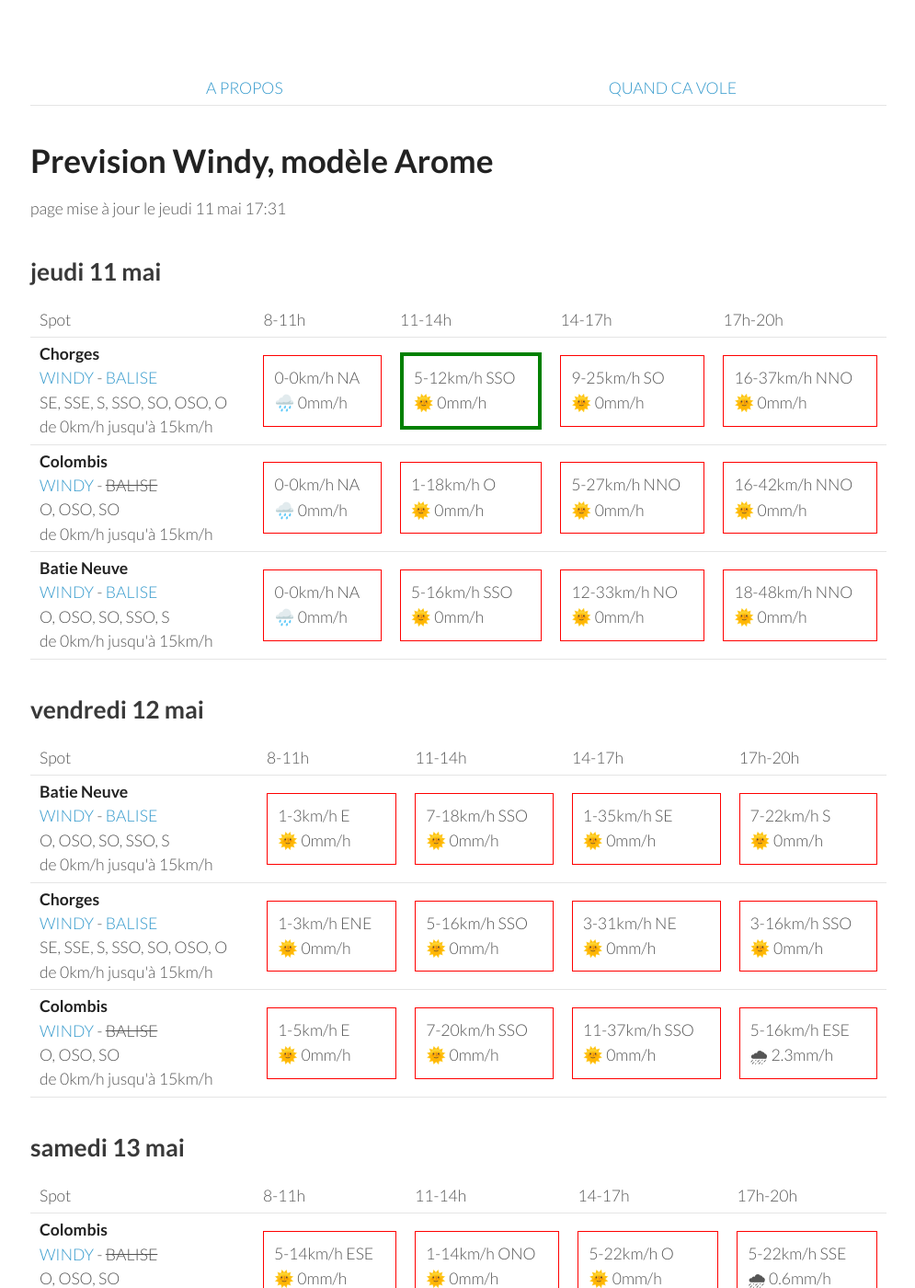
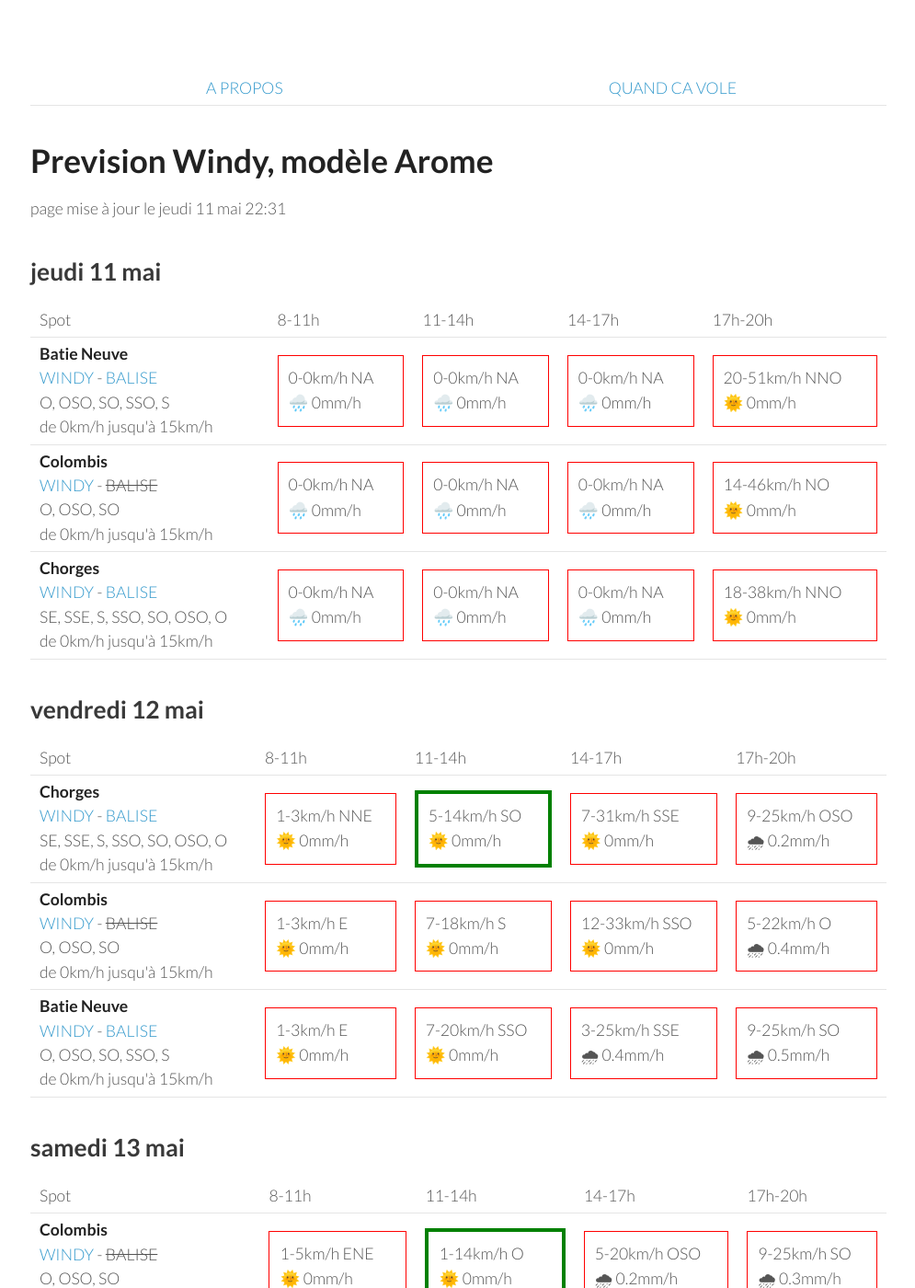
Before and after one commit to parapente-dans-le-nord/parapente-dans-le-nord.github.io, a Jekyll site: the page built from serre_poncon.markdown, in a window 1280 px wide and 1400 px high. Shown: the whole window at 92% size, without its empty margins (25-1020 px from the left). Built offline with Jekyll 4.4.1, drawn with Linux system fonts in a browser that asks for light colours; some of the changed text lies outside the part shown.

Commit message:
update index.markdown

```diff
--- a/serre_poncon.markdown
+++ b/serre_poncon.markdown
@@ -7,7 +7,7 @@ title:  "Tous les spots"
 {: .links}
 
 # Prevision Windy, modèle Arome
-page mise à jour le jeudi 11 mai 17:31
+page mise à jour le jeudi 11 mai 22:31
 
 ## jeudi 11 mai
 
@@ -22,30 +22,30 @@ page mise à jour le jeudi 11 mai 17:31
       <td>17h-20h</td>
     </tr>
 <tr>
-        <td><strong>Chorges</strong><br><a href="https://windy.com/44.578/6.280?44.559,6.262,10">WINDY</a> - <span class=""><a href="https://www.openwindmap.org/PP554">BALISE</a> </span><br> <span class="vent-favorable">SE, SSE, S, SSO, SO, OSO, O</span><br><span class="force-vent">de 0km/h jusqu'à 15km/h</span> </td>
+        <td><strong>Batie Neuve</strong><br><a href="https://windy.com/44.584/6.236?44.559,6.262,10,m:eTtagly">WINDY</a> - <span class=""><a href="https://www.openwindmap.org/PP554">BALISE</a> </span><br> <span class="vent-favorable">O, OSO, SO, SSO, S</span><br><span class="force-vent">de 0km/h jusqu'à 15km/h</span> </td>
 
             <td><div class="not-flyable"><p>0-0km/h NA</p><p>🌧️ 0mm/h</p></div></td>
-            <td><div class="flyable"><p>5-12km/h SSO</p><p>🌞 0mm/h</p></div></td>
-            <td><div class="not-flyable"><p>9-25km/h SO</p><p>🌞 0mm/h</p></div></td>
-            <td><div class="not-flyable"><p>16-37km/h NNO</p><p>🌞 0mm/h</p></div></td>
+            <td><div class="not-flyable"><p>0-0km/h NA</p><p>🌧️ 0mm/h</p></div></td>
+            <td><div class="not-flyable"><p>0-0km/h NA</p><p>🌧️ 0mm/h</p></div></td>
+            <td><div class="not-flyable"><p>20-51km/h NNO</p><p>🌞 0mm/h</p></div></td>
 
     </tr>
 <tr>
         <td><strong>Colombis</strong><br><a href="https://windy.com/44.494/6.216?44.559,6.262,10">WINDY</a> - <span class="no-balise"> BALISE </span><br> <span class="vent-favorable">O, OSO, SO</span><br><span class="force-vent">de 0km/h jusqu'à 15km/h</span> </td>
 
             <td><div class="not-flyable"><p>0-0km/h NA</p><p>🌧️ 0mm/h</p></div></td>
-            <td><div class="not-flyable"><p>1-18km/h O</p><p>🌞 0mm/h</p></div></td>
-            <td><div class="not-flyable"><p>5-27km/h NNO</p><p>🌞 0mm/h</p></div></td>
-            <td><div class="not-flyable"><p>16-42km/h NNO</p><p>🌞 0mm/h</p></div></td>
+            <td><div class="not-flyable"><p>0-0km/h NA</p><p>🌧️ 0mm/h</p></div></td>
+            <td><div class="not-flyable"><p>0-0km/h NA</p><p>🌧️ 0mm/h</p></div></td>
+            <td><div class="not-flyable"><p>14-46km/h NO</p><p>🌞 0mm/h</p></div></td>
 
     </tr>
 <tr>
-        <td><strong>Batie Neuve</strong><br><a href="https://windy.com/44.584/6.236?44.559,6.262,10,m:eTtagly">WINDY</a> - <span class=""><a href="https://www.openwindmap.org/PP554">BALISE</a> </span><br> <span class="vent-favorable">O, OSO, SO, SSO, S</span><br><span class="force-vent">de 0km/h jusqu'à 15km/h</span> </td>
+        <td><strong>Chorges</strong><br><a href="https://windy.com/44.578/6.280?44.559,6.262,10">WINDY</a> - <span class=""><a href="https://www.openwindmap.org/PP554">BALISE</a> </span><br> <span class="vent-favorable">SE, SSE, S, SSO, SO, OSO, O</span><br><span class="force-vent">de 0km/h jusqu'à 15km/h</span> </td>
 
             <td><div class="not-flyable"><p>0-0km/h NA</p><p>🌧️ 0mm/h</p></div></td>
-            <td><div class="not-flyable"><p>5-16km/h SSO</p><p>🌞 0mm/h</p></div></td>
-            <td><div class="not-flyable"><p>12-33km/h NO</p><p>🌞 0mm/h</p></div></td>
-            <td><div class="not-flyable"><p>18-48km/h NNO</p><p>🌞 0mm/h</p></div></td>
+            <td><div class="not-flyable"><p>0-0km/h NA</p><p>🌧️ 0mm/h</p></div></td>
+            <td><div class="not-flyable"><p>0-0km/h NA</p><p>🌧️ 0mm/h</p></div></td>
+            <td><div class="not-flyable"><p>18-38km/h NNO</p><p>🌞 0mm/h</p></div></td>
 
     </tr>
 
@@ -65,32 +65,32 @@ page mise à jour le jeudi 11 mai 17:31
       <td>17h-20h</td>
     </tr>
 <tr>
-        <td><strong>Batie Neuve</strong><br><a href="https://windy.com/44.584/6.236?44.559,6.262,10,m:eTtagly">WINDY</a> - <span class=""><a href="https://www.openwindmap.org/PP554">BALISE</a> </span><br> <span class="vent-favorable">O, OSO, SO, SSO, S</span><br><span class="force-vent">de 0km/h jusqu'à 15km/h</span> </td>
-
-            <td><div class="not-flyable"><p>1-3km/h E</p><p>🌞 0mm/h</p></div></td>
-            <td><div class="not-flyable"><p>7-18km/h SSO</p><p>🌞 0mm/h</p></div></td>
-            <td><div class="not-flyable"><p>1-35km/h SE</p><p>🌞 0mm/h</p></div></td>
-            <td><div class="not-flyable"><p>7-22km/h S</p><p>🌞 0mm/h</p></div></td>
-
-
-    </tr>
-<tr>
         <td><strong>Chorges</strong><br><a href="https://windy.com/44.578/6.280?44.559,6.262,10">WINDY</a> - <span class=""><a href="https://www.openwindmap.org/PP554">BALISE</a> </span><br> <span class="vent-favorable">SE, SSE, S, SSO, SO, OSO, O</span><br><span class="force-vent">de 0km/h jusqu'à 15km/h</span> </td>
 
-            <td><div class="not-flyable"><p>1-3km/h ENE</p><p>🌞 0mm/h</p></div></td>
-            <td><div class="not-flyable"><p>5-16km/h SSO</p><p>🌞 0mm/h</p></div></td>
-            <td><div class="not-flyable"><p>3-31km/h NE</p><p>🌞 0mm/h</p></div></td>
-            <td><div class="not-flyable"><p>3-16km/h SSO</p><p>🌞 0mm/h</p></div></td>
+            <td><div class="not-flyable"><p>1-3km/h NNE</p><p>🌞 0mm/h</p></div></td>
+            <td><div class="flyable"><p>5-14km/h SO</p><p>🌞 0mm/h</p></div></td>
+            <td><div class="not-flyable"><p>7-31km/h SSE</p><p>🌞 0mm/h</p></div></td>
+            <td><div class="not-flyable"><p>9-25km/h OSO</p><p>🌧 0.2mm/h</p></div></td>
 
 
     </tr>
 <tr>
         <td><strong>Colombis</strong><br><a href="https://windy.com/44.494/6.216?44.559,6.262,10">WINDY</a> - <span class="no-balise"> BALISE </span><br> <span class="vent-favorable">O, OSO, SO</span><br><span class="force-vent">de 0km/h jusqu'à 15km/h</span> </td>
 
-            <td><div class="not-flyable"><p>1-5km/h E</p><p>🌞 0mm/h</p></div></td>
+            <td><div class="not-flyable"><p>1-3km/h E</p><p>🌞 0mm/h</p></div></td>
+            <td><div class="not-flyable"><p>7-18km/h S</p><p>🌞 0mm/h</p></div></td>
+            <td><div class="not-flyable"><p>12-33km/h SSO</p><p>🌞 0mm/h</p></div></td>
+            <td><div class="not-flyable"><p>5-22km/h O</p><p>🌧 0.4mm/h</p></div></td>
+
+
+    </tr>
+<tr>
+        <td><strong>Batie Neuve</strong><br><a href="https://windy.com/44.584/6.236?44.559,6.262,10,m:eTtagly">WINDY</a> - <span class=""><a href="https://www.openwindmap.org/PP554">BALISE</a> </span><br> <span class="vent-favorable">O, OSO, SO, SSO, S</span><br><span class="force-vent">de 0km/h jusqu'à 15km/h</span> </td>
+
+            <td><div class="not-flyable"><p>1-3km/h E</p><p>🌞 0mm/h</p></div></td>
             <td><div class="not-flyable"><p>7-20km/h SSO</p><p>🌞 0mm/h</p></div></td>
-            <td><div class="not-flyable"><p>11-37km/h SSO</p><p>🌞 0mm/h</p></div></td>
-            <td><div class="not-flyable"><p>5-16km/h ESE</p><p>🌧 2.3mm/h</p></div></td>
+            <td><div class="not-flyable"><p>3-25km/h SSE</p><p>🌧 0.4mm/h</p></div></td>
+            <td><div class="not-flyable"><p>9-25km/h SO</p><p>🌧 0.5mm/h</p></div></td>
 
 
     </tr>
@@ -113,17 +113,17 @@ page mise à jour le jeudi 11 mai 17:31
 <tr>
         <td><strong>Colombis</strong><br><a href="https://windy.com/44.494/6.216?44.559,6.262,10">WINDY</a> - <span class="no-balise"> BALISE </span><br> <span class="vent-favorable">O, OSO, SO</span><br><span class="force-vent">de 0km/h jusqu'à 15km/h</span> </td>
 
-            <td><div class="not-flyable"><p>5-14km/h ESE</p><p>🌞 0mm/h</p></div></td>
-            <td><div class="not-flyable"><p>1-14km/h ONO</p><p>🌞 0mm/h</p></div></td>
-            <td><div class="not-flyable"><p>5-22km/h O</p><p>🌞 0mm/h</p></div></td>
-            <td><div class="not-flyable"><p>5-22km/h SSE</p><p>🌧 0.6mm/h</p></div></td>
+            <td><div class="not-flyable"><p>1-5km/h ENE</p><p>🌞 0mm/h</p></div></td>
+            <td><div class="flyable"><p>1-14km/h O</p><p>🌞 0mm/h</p></div></td>
+            <td><div class="not-flyable"><p>5-20km/h OSO</p><p>🌧 0.2mm/h</p></div></td>
+            <td><div class="not-flyable"><p>9-25km/h SO</p><p>🌧 0.3mm/h</p></div></td>
 
 
     </tr>
 <tr>
         <td><strong>Batie Neuve</strong><br><a href="https://windy.com/44.584/6.236?44.559,6.262,10,m:eTtagly">WINDY</a> - <span class=""><a href="https://www.openwindmap.org/PP554">BALISE</a> </span><br> <span class="vent-favorable">O, OSO, SO, SSO, S</span><br><span class="force-vent">de 0km/h jusqu'à 15km/h</span> </td>
 
-            <td><div class="not-flyable"><p>3-14km/h NE</p><p>🌞 0mm/h</p></div></td>
+            <td><div class="not-flyable"><p>1-3km/h NE</p><p>🌞 0mm/h</p></div></td>
             <td><div class="not-flyable"><p>3-20km/h SSO</p><p>🌞 0mm/h</p></div></td>
             <td><div class="not-flyable"><p>5-29km/h SO</p><p>🌞 0mm/h</p></div></td>
             <td><div class="not-flyable"><p>3-29km/h O</p><p>🌞 0mm/h</p></div></td>
@@ -133,10 +133,10 @@ page mise à jour le jeudi 11 mai 17:31
 <tr>
         <td><strong>Chorges</strong><br><a href="https://windy.com/44.578/6.280?44.559,6.262,10">WINDY</a> - <span class=""><a href="https://www.openwindmap.org/PP554">BALISE</a> </span><br> <span class="vent-favorable">SE, SSE, S, SSO, SO, OSO, O</span><br><span class="force-vent">de 0km/h jusqu'à 15km/h</span> </td>
 
-            <td><div class="not-flyable"><p>5-16km/h NE</p><p>🌞 0mm/h</p></div></td>
-            <td><div class="not-flyable"><p>3-20km/h SO</p><p>🌞 0mm/h</p></div></td>
-            <td><div class="not-flyable"><p>5-29km/h OSO</p><p>🌞 0mm/h</p></div></td>
-            <td><div class="not-flyable"><p>3-29km/h OSO</p><p>🌞 0mm/h</p></div></td>
+            <td><div class="not-flyable"><p>1-3km/h NNO</p><p>🌞 0mm/h</p></div></td>
+            <td><div class="not-flyable"><p>3-20km/h SSO</p><p>🌞 0mm/h</p></div></td>
+            <td><div class="not-flyable"><p>7-27km/h SO</p><p>🌧 0.3mm/h</p></div></td>
+            <td><div class="not-flyable"><p>5-27km/h SO</p><p>🌧 1.3mm/h</p></div></td>
 
 
     </tr>
@@ -157,16 +157,6 @@ page mise à jour le jeudi 11 mai 17:31
       <td>17h-20h</td>
     </tr>
 <tr>
-        <td><strong>Colombis</strong><br><a href="https://windy.com/44.494/6.216?44.559,6.262,10">WINDY</a> - <span class="no-balise"> BALISE </span><br> <span class="vent-favorable">O, OSO, SO</span><br><span class="force-vent">de 0km/h jusqu'à 15km/h</span> </td>
-
-            <td><div class="not-flyable"><p>3-14km/h E</p><p>🌞 0mm/h</p></div></td>
-            <td><div class="not-flyable"><p>3-18km/h O</p><p>🌞 0mm/h</p></div></td>
-            <td><div class="not-flyable"><p>5-22km/h O</p><p>🌞 0mm/h</p></div></td>
-            <td><div class="not-flyable"><p>7-25km/h NO</p><p>🌧 1mm/h</p></div></td>
-
-
-    </tr>
-<tr>
         <td><strong>Batie Neuve</strong><br><a href="https://windy.com/44.584/6.236?44.559,6.262,10,m:eTtagly">WINDY</a> - <span class=""><a href="https://www.openwindmap.org/PP554">BALISE</a> </span><br> <span class="vent-favorable">O, OSO, SO, SSO, S</span><br><span class="force-vent">de 0km/h jusqu'à 15km/h</span> </td>
 
             <td><div class="not-flyable"><p>1-12km/h ENE</p><p>🌞 0mm/h</p></div></td>
@@ -177,12 +167,22 @@ page mise à jour le jeudi 11 mai 17:31
 
     </tr>
 <tr>
+        <td><strong>Colombis</strong><br><a href="https://windy.com/44.494/6.216?44.559,6.262,10">WINDY</a> - <span class="no-balise"> BALISE </span><br> <span class="vent-favorable">O, OSO, SO</span><br><span class="force-vent">de 0km/h jusqu'à 15km/h</span> </td>
+
+            <td><div class="not-flyable"><p>3-14km/h E</p><p>🌞 0mm/h</p></div></td>
+            <td><div class="not-flyable"><p>3-18km/h ONO</p><p>🌞 0mm/h</p></div></td>
+            <td><div class="not-flyable"><p>5-22km/h OSO</p><p>🌧 0.2mm/h</p></div></td>
+            <td><div class="not-flyable"><p>11-31km/h SSO</p><p>🌧 1.7mm/h</p></div></td>
+
+
+    </tr>
+<tr>
         <td><strong>Chorges</strong><br><a href="https://windy.com/44.578/6.280?44.559,6.262,10">WINDY</a> - <span class=""><a href="https://www.openwindmap.org/PP554">BALISE</a> </span><br> <span class="vent-favorable">SE, SSE, S, SSO, SO, OSO, O</span><br><span class="force-vent">de 0km/h jusqu'à 15km/h</span> </td>
 
-            <td><div class="not-flyable"><p>3-14km/h E</p><p>🌞 0mm/h</p></div></td>
+            <td><div class="not-flyable"><p>3-14km/h ENE</p><p>🌞 0mm/h</p></div></td>
             <td><div class="not-flyable"><p>3-22km/h OSO</p><p>🌞 0mm/h</p></div></td>
-            <td><div class="not-flyable"><p>7-29km/h OSO</p><p>🌧 0.2mm/h</p></div></td>
-            <td><div class="not-flyable"><p>5-31km/h ONO</p><p>🌧 0.3mm/h</p></div></td>
+            <td><div class="not-flyable"><p>7-29km/h SO</p><p>🌧 0.5mm/h</p></div></td>
+            <td><div class="not-flyable"><p>5-31km/h SO</p><p>🌧 2mm/h</p></div></td>
 
 
     </tr>
@@ -215,20 +215,20 @@ page mise à jour le jeudi 11 mai 17:31
 <tr>
         <td><strong>Colombis</strong><br><a href="https://windy.com/44.494/6.216?44.559,6.262,10">WINDY</a> - <span class="no-balise"> BALISE </span><br> <span class="vent-favorable">O, OSO, SO</span><br><span class="force-vent">de 0km/h jusqu'à 15km/h</span> </td>
 
-            <td><div class="not-flyable"><p>3-14km/h ENE</p><p>🌞 0mm/h</p></div></td>
-            <td><div class="not-flyable"><p>5-22km/h NO</p><p>🌞 0mm/h</p></div></td>
-            <td><div class="not-flyable"><p>5-24km/h NO</p><p>🌞 0mm/h</p></div></td>
-            <td><div class="not-flyable"><p>7-24km/h ONO</p><p>🌧 0.2mm/h</p></div></td>
+            <td><div class="not-flyable"><p>3-14km/h E</p><p>🌞 0mm/h</p></div></td>
+            <td><div class="not-flyable"><p>5-20km/h ONO</p><p>🌞 0mm/h</p></div></td>
+            <td><div class="not-flyable"><p>5-24km/h O</p><p>🌞 0mm/h</p></div></td>
+            <td><div class="not-flyable"><p>9-25km/h NO</p><p>🌞 0mm/h</p></div></td>
 
 
     </tr>
 <tr>
         <td><strong>Chorges</strong><br><a href="https://windy.com/44.578/6.280?44.559,6.262,10">WINDY</a> - <span class=""><a href="https://www.openwindmap.org/PP554">BALISE</a> </span><br> <span class="vent-favorable">SE, SSE, S, SSO, SO, OSO, O</span><br><span class="force-vent">de 0km/h jusqu'à 15km/h</span> </td>
 
-            <td><div class="not-flyable"><p>5-20km/h NE</p><p>🌞 0mm/h</p></div></td>
-            <td><div class="not-flyable"><p>3-25km/h O</p><p>🌞 0mm/h</p></div></td>
-            <td><div class="not-flyable"><p>5-25km/h O</p><p>🌧 0.4mm/h</p></div></td>
-            <td><div class="not-flyable"><p>7-27km/h OSO</p><p>🌧 0.2mm/h</p></div></td>
+            <td><div class="not-flyable"><p>3-18km/h NE</p><p>🌞 0mm/h</p></div></td>
+            <td><div class="not-flyable"><p>3-24km/h OSO</p><p>🌞 0mm/h</p></div></td>
+            <td><div class="not-flyable"><p>7-29km/h OSO</p><p>🌞 0mm/h</p></div></td>
+            <td><div class="not-flyable"><p>7-29km/h ONO</p><p>🌧 0.3mm/h</p></div></td>
 
 
     </tr>
@@ -261,20 +261,20 @@ page mise à jour le jeudi 11 mai 17:31
 <tr>
         <td><strong>Colombis</strong><br><a href="https://windy.com/44.494/6.216?44.559,6.262,10">WINDY</a> - <span class="no-balise"> BALISE </span><br> <span class="vent-favorable">O, OSO, SO</span><br><span class="force-vent">de 0km/h jusqu'à 15km/h</span> </td>
 
-            <td><div class="not-flyable"><p>3-14km/h E</p><p>🌞 0mm/h</p></div></td>
-            <td><div class="not-flyable"><p>5-20km/h NO</p><p>🌞 0mm/h</p></div></td>
-            <td><div class="not-flyable"><p>7-38km/h N</p><p>🌧 1.4mm/h</p></div></td>
-            <td><div class="not-flyable"><p>9-31km/h ONO</p><p>🌧 1.6mm/h</p></div></td>
+            <td><div class="not-flyable"><p>5-22km/h N</p><p>🌞 0mm/h</p></div></td>
+            <td><div class="not-flyable"><p>12-38km/h NO</p><p>🌞 0mm/h</p></div></td>
+            <td><div class="not-flyable"><p>18-50km/h NO</p><p>🌞 0mm/h</p></div></td>
+            <td><div class="not-flyable"><p>18-53km/h NNO</p><p>🌞 0mm/h</p></div></td>
 
 
     </tr>
 <tr>
         <td><strong>Chorges</strong><br><a href="https://windy.com/44.578/6.280?44.559,6.262,10">WINDY</a> - <span class=""><a href="https://www.openwindmap.org/PP554">BALISE</a> </span><br> <span class="vent-favorable">SE, SSE, S, SSO, SO, OSO, O</span><br><span class="force-vent">de 0km/h jusqu'à 15km/h</span> </td>
 
-            <td><div class="not-flyable"><p>3-20km/h NE</p><p>🌞 0mm/h</p></div></td>
-            <td><div class="not-flyable"><p>1-24km/h ONO</p><p>🌞 0mm/h</p></div></td>
-            <td><div class="not-flyable"><p>5-35km/h NNE</p><p>🌧 1.2mm/h</p></div></td>
-            <td><div class="not-flyable"><p>5-33km/h NO</p><p>🌧 0.8mm/h</p></div></td>
+            <td><div class="not-flyable"><p>5-27km/h N</p><p>🌞 0mm/h</p></div></td>
+            <td><div class="not-flyable"><p>7-35km/h NNO</p><p>🌞 0mm/h</p></div></td>
+            <td><div class="not-flyable"><p>11-42km/h NNO</p><p>🌞 0mm/h</p></div></td>
+            <td><div class="not-flyable"><p>11-48km/h NNO</p><p>🌞 0mm/h</p></div></td>
 
 
     </tr>
```
